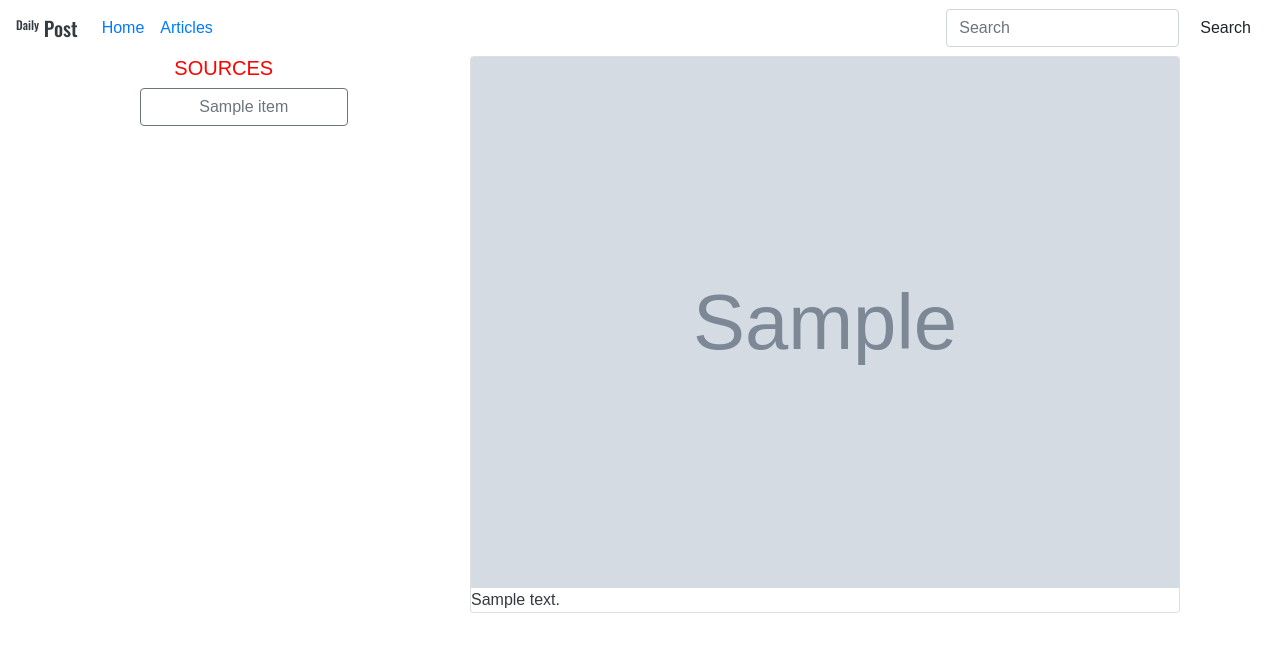
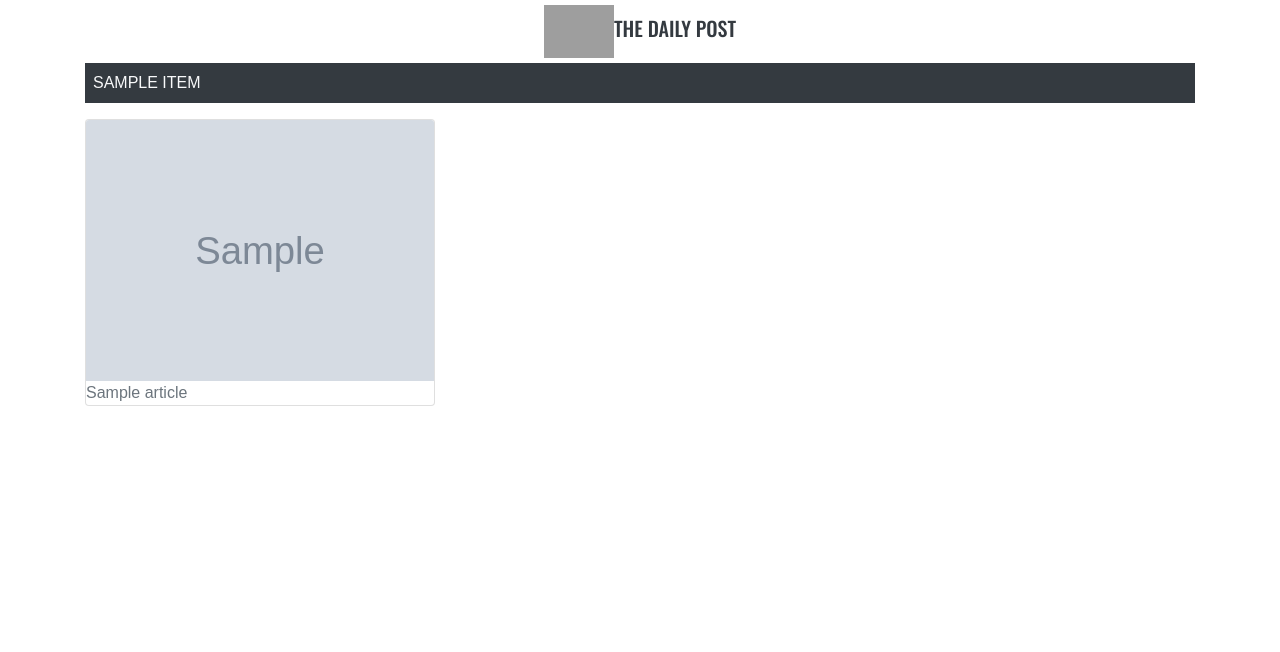
Before and after one commit to wangechimk/Daily-post, a Python web app: template app/templates/index.html in a window 1280 px wide. Shown: the top 652 px of the page. Run offline with Jinja, Linux system fonts and the light colour scheme; the template is opened without the code that fills it: most values are stand-ins (such as "Sample title", 1, 10 or a date in 2020); grey boxes marked "Sample" are stand-in pictures; some libraries are stand-ins or nearby versions; some web fonts are replaced; grey boxes are pictures that could not be loaded.

Commit message:
make changes to the template files

```diff
--- a/app/templates/base.html
+++ b/app/templates/base.html
@@ -12,36 +12,15 @@
 </head>
 <body>
 
-    <nav class="navbar navbar-expand-lg ">
+    <nav class="navbar navbar-expand-lg p-0">
         <button class="navbar-toggler" type="button" data-toggle="collapse" data-target="#navbarToggler" aria-controls="navbarTogglerDemo03" aria-expanded="false" aria-label="Toggle navigation">
-          <span class="navbar-toggler-icon"></span>
         </button>
-        <a class="navbar-brand text-dark" href="/"> <sup><small>Daily</small></sup> Post</a>
-
-        <div class="collapse navbar-collapse " id="navbarToggler">
-            <ul class="navbar-nav mr-auto mt-2 mt-lg-0">
-                <li class="nav-item active">
-                    <a class="nav-link" href="/">Home <span class="sr-only">(current)</span></a>
-                </li>
-                <li class="nav-item">
-                    <a class="nav-link" href="/articles/source">Articles</a>
-                </li>
-            </ul>
-            <form class="form-inline my-2 my-lg-0">
-                <input class="form-control mr-sm-2" type="search" placeholder="Search" aria-label="Search">
-                <button class="btn my-2 my-sm-0" type="submit">Search</button>
-            </form>
-        </div>
+        <a class="navbar-brand text-dark mx-auto" href="/"> <img src="{{ url_for('static', filename='')}}" alt="logo" width="70">THE DAILY POST</a>
     </nav>
 
-    <div class="container">
+    <div>
         <!-- block content -->
         {% block content %} {% endblock content%}
-
-        <!-- trending news -->
-        <div>
-            {% block trending%} {% endblock trending %}
-        </div>
     </div>
 
     <script src="https://code.jquery.com/jquery-3.5.1.slim.min.js " integrity="sha384-DfXdz2htPH0lsSSs5nCTpuj/zy4C+OGpamoFVy38MVBnE+IbbVYUew+OrCXaRkfj " crossorigin="anonymous "></script>
--- a/app/templates/index.html
+++ b/app/templates/index.html
@@ -1,35 +1,33 @@
 {% extends "base.html" %}
 
-<!-- style block -->
-{% block styles %} {{ super() }}
-<link rel="stylesheet" href="{{ url_for('static', filename='css/style.css')}}"> {% endblock %}
-
 <!-- title -->
-{% block title %} HOME {% endblock %}
+{% block title %} THE Daily Post | Home {% endblock %}
 
 <!-- content -->
 {% block content %}
 <div class="container">
-    <div class="row">
-        <div class="col-md-3">
-            <h4 class="lead text-center">SOURCES</h4>
-            <ul>
-                <!-- loop through items -->
-                {% for item in news_sources%}
-                <a href="/articles/{{item.id}}" class="btn btn-outline-secondary btn-block">{{item.name}}</a> {% endfor
-                %}
-            </ul>
-        </div>
-        <div class="offset-1 col-md-8 ">
+    <!-- sources -->
+    <div class="nav-scroller bg-dark p-0">
+        <nav class="d-flex wrap justify-content-between">
+            {% for item in news_sources%}
+            <a href="/articles/{{item.id}}" class="p-2 text-light">{{item.name | upper }}</a> {% endfor %}
+        </nav>
+    </div>
+
+    <!-- trending -->
+    <div class="row hidden-md-up mt-3">
+        {% for article in trending_article %}
+        <div class="col-md-4">
             <div class="card">
-                <img src="{{article.url_to_image}}" class="card-img-top" alt="top-article">
-                <div class="card-text">
-                    <a href="{{article.url}}" class="text-dark">{{ article.description }}</a>
-                    <br>
+                <div class="card-block">
+                    <img src="{{article.url_to_image}}" class="card-img-top" alt="">
+                    <a href="{{article.url}} " class="card-link">
+                        <p class="card-text text-secondary">{{ article.title }}</p>
+                    </a>
                 </div>
-
             </div>
         </div>
-
-
-        {% endblock %}
+        {% endfor %}
+    </div>
+    {% endblock %}
+</div>
```
Also changed, not shown: app/requests.py (+14 -2 lines), app/templates/articles.html (+28 -3 lines).
